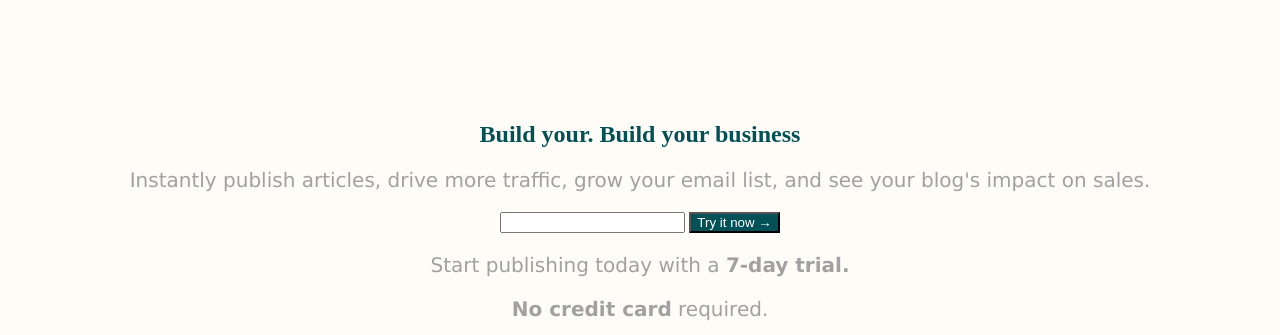
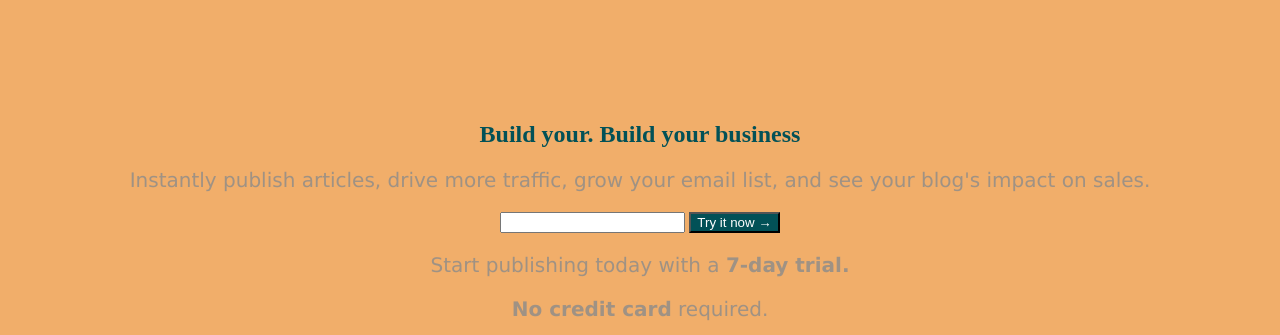
Before and after one commit to francovegao/fase1bedu, a plain HTML site: page index.html in a window 1280 px wide. Shown: the part 104-439 px from the top of the page. Drawn offline with Linux system fonts and the light colour scheme.

Commit message:
se cambia background color

```diff
--- a/styles.css
+++ b/styles.css
@@ -1,5 +1,5 @@
 body{
-    background-color: #fffbf7;
+    background-color: #f1ae6a;
 }
 
 h1{
```
